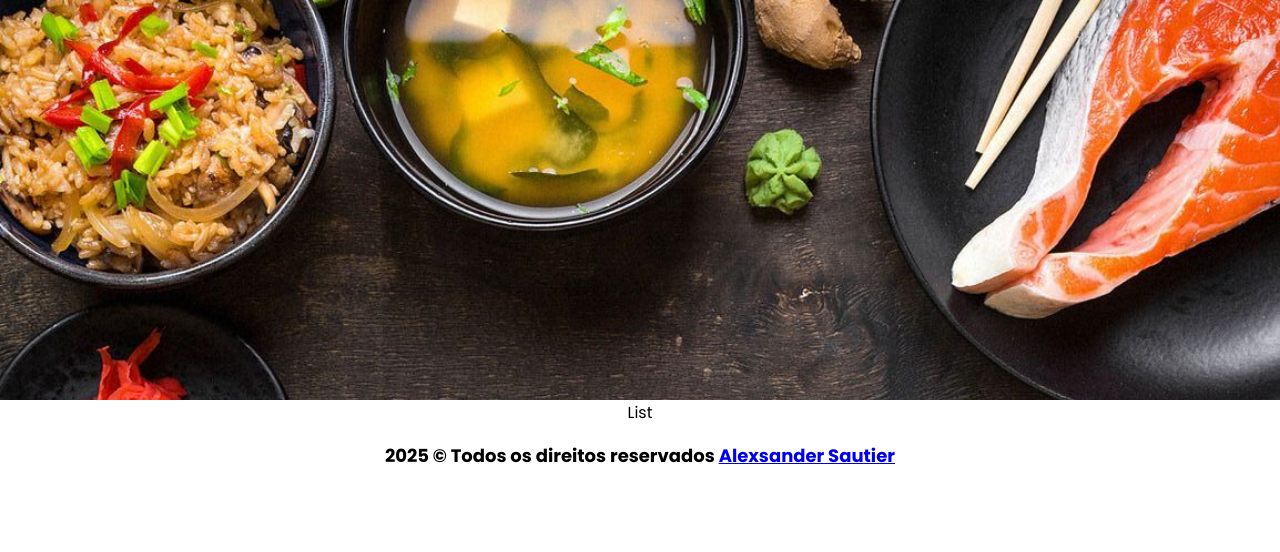
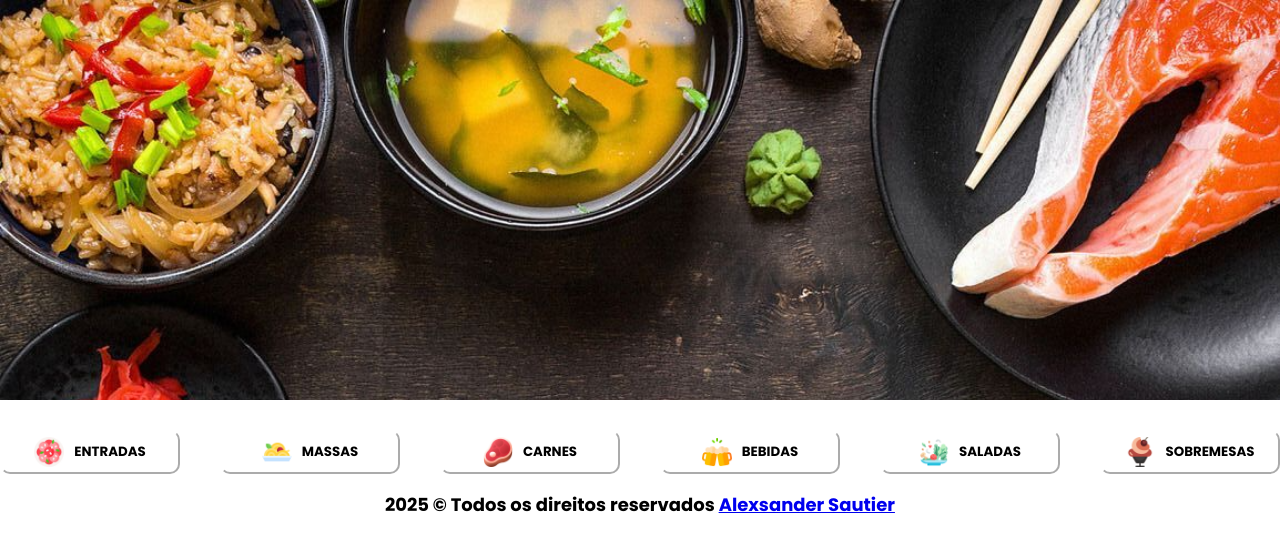
Before and after one commit to alexsandersautier/restaurante, a Django app: page / in a window 1280 px wide. Shown: the top 552 px of the page. Run offline with Django 5.2, Linux system fonts and the light colour scheme.

Commit message:
fear: menu header change categories to view list

```diff
--- a/static/css/styles.css
+++ b/static/css/styles.css
@@ -23,6 +23,7 @@ main{
     justify-content: center;
     gap: 30px;
     max-width: 1288px;
+    margin: 0 auto;
 }
 
 footer{
@@ -38,6 +39,66 @@ footer > p{
     text-align: center;
 }
 
+nav{
+    width: 100%;
+    max-width: 1288px;
+    margin: 10px auto;
+    display: flex;
+    justify-content: space-between;
+}
+
+nav > ul{
+    display: flex;
+    gap: 30px;
+    justify-content: flex-end;
+}
+
+li {
+    list-style: none;
+}
+
+li > a{
+  text-decoration: none;
+  color: #000;
+  background-color: #e1dede;
+  padding: 5px 10px;
+  border-radius: 5px;
+}
+
+.categories{
+    margin-top: 30px;
+    display: flex;
+    flex-wrap: wrap;
+    align-items: center;
+    justify-content: space-between;
+    width: 100%;
+}
+
+.button{
+    width: 180px;
+    display: flex;
+    align-items: center;
+    justify-content: center;
+    text-transform: uppercase;
+    gap: 10px;
+    font-weight: bold;
+    border-radius: 10px;
+    background-color: #fff;
+    border-color: #fff;
+    outline: none;
+    padding: 5px 0;
+}
+
+.button:focus {
+    background-color: #000;
+    color: #fff;
+}
+
+.button > img{
+    width: 30px;
+    height: 30px;
+}
+
 @media screen and (max-width: 768px){
 
     .banner{
@@ -48,4 +109,23 @@ footer > p{
         font-size: 14px;
         width: 80%;
     }
+    nav{
+        flex-direction: column;
+        justify-content: center;
+        align-items: center;
+        gap: 10px;
+    }
+
+    .button{
+        width: 150px;
+    }
+
+    .categories{
+        justify-content: center;
+        gap: 10px;
+    }
+
+    nav > ul {
+        justify-content: center;
+    }
 }
--- a/templates/base.html
+++ b/templates/base.html
@@ -16,6 +16,18 @@
         <div class="banner">
 
         </div>
+        {% if user.is_authenticated %}
+        <nav>
+            <p>Usuário: {{user.username}}</p>
+            <ul>
+                {% if user.is_superuser %}
+                <li><a href="">Cadastrar</a></li>
+                {% endif %}
+                <li><a href="">Login</a></li>
+                <li><a href="">Logout</a></li>
+            </ul>
+        </nav>
+        {% endif %}
     </header>
     <main>
         {% block content %}
--- a/templates/list.html
+++ b/templates/list.html
@@ -1,4 +1,36 @@
 {% extends 'base.html' %}
 {% block content %}
-<p>List</p>
+<section class="categories">
+    <button class="button">
+        {% load static %}
+        <img src="{% static 'assets/icons/entrada.png' %}" alt="entrada" loading="lazy">
+        entradas
+    </button>
+    <button class="button">
+        {% load static %}
+        <img src="{% static 'assets/icons/massa.png' %}" alt="massa" loading="lazy">
+        massas
+    </button>
+    <button class="button">
+        {% load static %}
+        <img src="{% static 'assets/icons/carne.png' %}" alt="carne" loading="lazy">
+        carnes
+    </button>
+    <button class="button">
+        {% load static %}
+        <img src="{% static 'assets/icons/bebidas.png' %}" alt="bebida" loading="lazy">
+        bebidas
+    </button>
+    <button class="button">
+        {% load static %}
+        <img src="{% static 'assets/icons/salada.png' %}" alt="salada" loading="lazy">
+        saladas
+    </button>
+    <button class="button">
+        {% load static %}
+        <img src="{% static 'assets/icons/sobremesa.png' %}" alt="sobremesa" loading="lazy">
+        sobremesas
+    </button>
+</section>
+
 {% endblock %}
```
